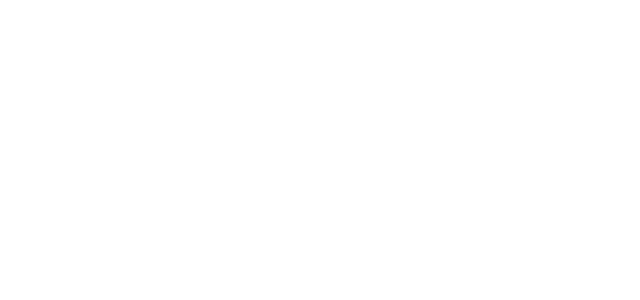
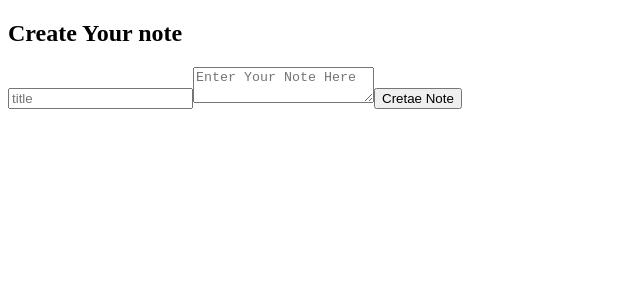
Before and after one commit to Souvik273/Full-Stack-CRUD-, a React (Vite) app in the folder client/: page /create-note in a window 1280 px wide. Before the commit this address had no page. Shown: the top 300 px of the page, without its empty margins (0-640 px from the left). Built offline with nearby package versions, Linux system fonts and the light colour scheme.

Commit message:
create note component created

```diff
--- /dev/null
+++ b/client/components/notes/CreateNote.jsx
@@ -0,0 +1,39 @@
+import axios from "axios"
+import { useState } from "react"
+
+const CreateNote = ()=>{
+
+    const [note,setNote] = useState({title:"",desc:""})
+
+    const handleSubmit = (e)=>{
+        e.preventDefault()
+        console.log(note)
+        const accessToken = localStorage.getItem("accessToken")
+
+        axios.post("http://localhost:3000/notes/",
+            note,
+            {headers:{
+                "Authorization": `Bearer ${accessToken}`
+            }}
+
+        )
+        .then((res)=>{
+            console.log(res.data)
+        })
+        .catch(err=>console.log(err.response.data))
+    }
+
+    return (
+        <>
+            <h2>Create Your note</h2>
+
+            <input type="text" placeholder="title" onChange={(e)=>setNote((prev)=>({...prev,title:e.target.value}))}/>
+
+            <textarea placeholder="Enter Your Note Here" onChange={(e)=>setNote((prev)=>({...prev,desc:e.target.value}))}></textarea>
+
+            <button onClick={handleSubmit}>Cretae Note</button>
+        </>
+    )
+}
+
+export { CreateNote }
--- a/client/src/App.jsx
+++ b/client/src/App.jsx
@@ -1,4 +1,5 @@
 import { Route, Routes } from "react-router-dom"
+import { CreateNote } from "../components/notes/CreateNote"
 import { LogIn } from "../components/user/Login"
 import { SignUp } from "../components/user/SignUp"
 function App() {
@@ -8,6 +9,7 @@
         <Routes>
           <Route path="/login" element={<LogIn/>}/>
           <Route path="/signup" element={<SignUp/>}/>
+          <Route path="/create-note" element={<CreateNote/>}/>
         </Routes>
     </>
   )
```
